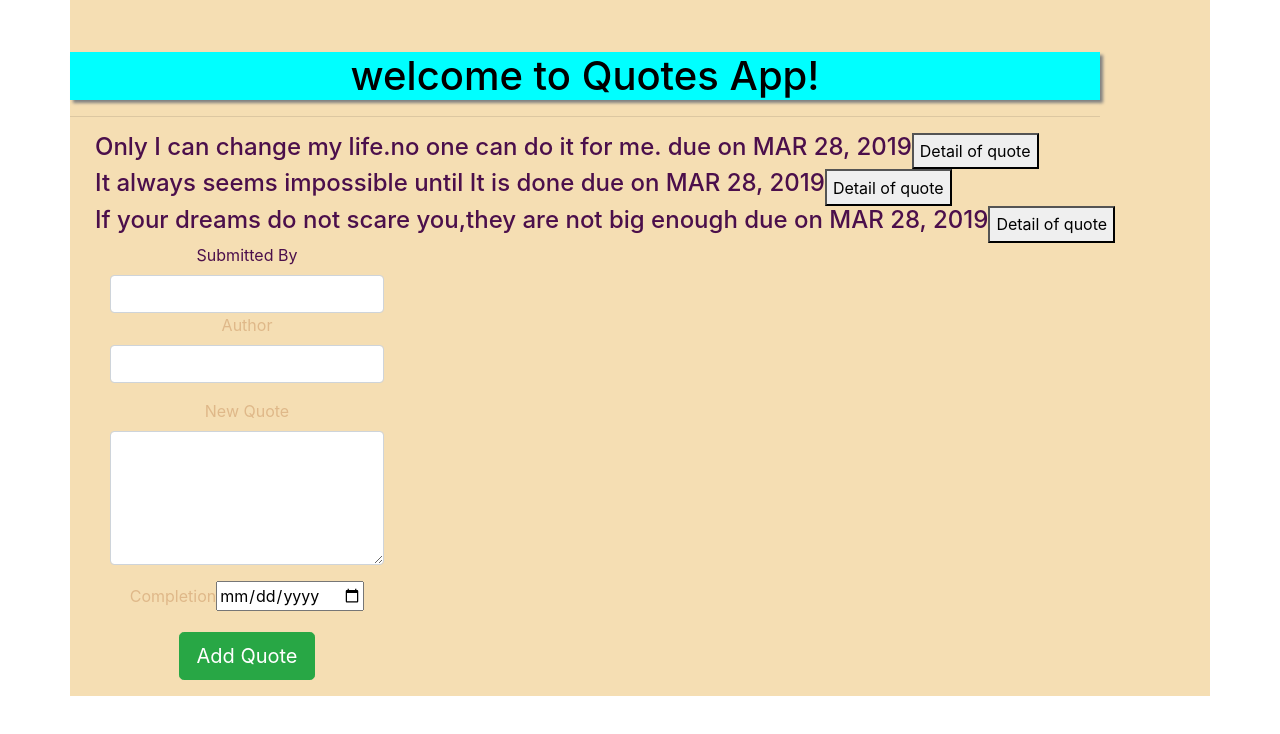
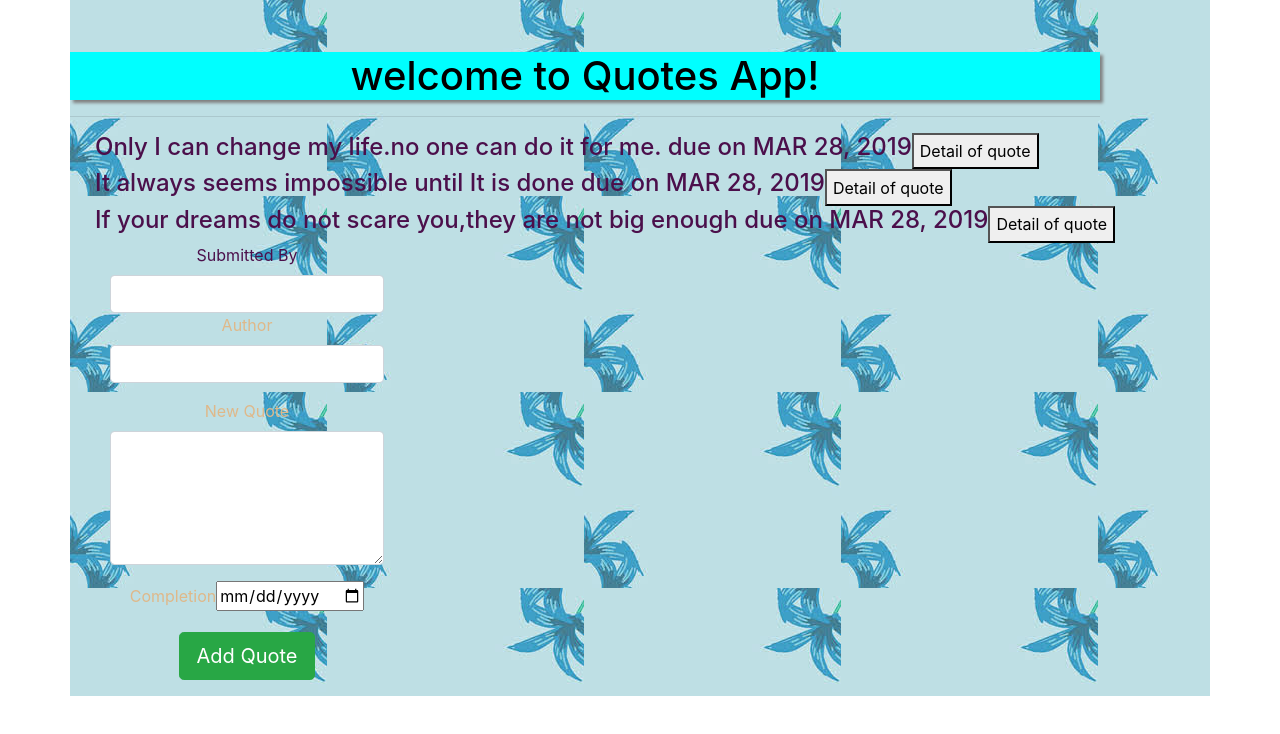
Before and after one commit to Nyirabazungu/Quotes, an Angular app: page / in a window 1280 px wide. Shown: the top 734 px of the page. Built offline with nearby package versions, Linux system fonts and the light colour scheme.

Commit message:
add image

```diff
--- a/src/app/quotes/quotes.component.css
+++ b/src/app/quotes/quotes.component.css
@@ -1,5 +1,6 @@
 .container{
-    background-color: wheat;
+    background-image:url(vava.jpeg );
+
 }
 .row{
     color: rgb(75, 15, 75);
```
Also changed, not shown: vava.jpeg (added).
